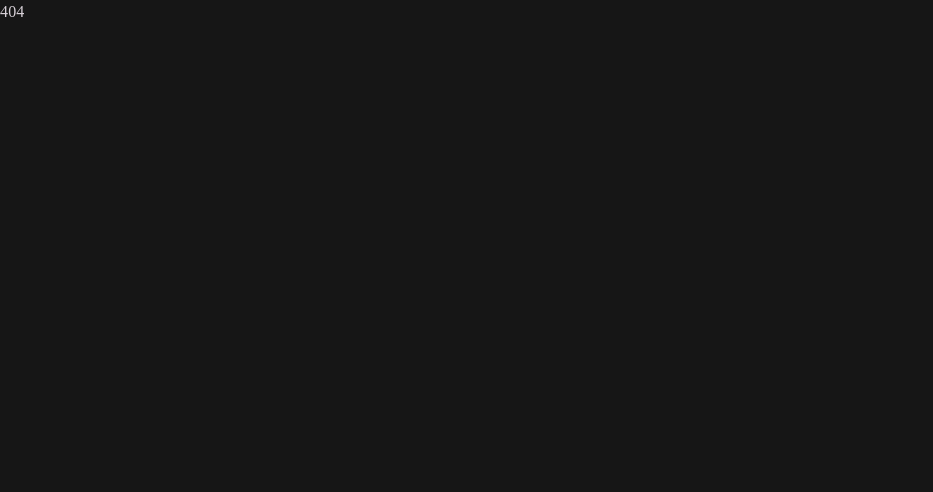
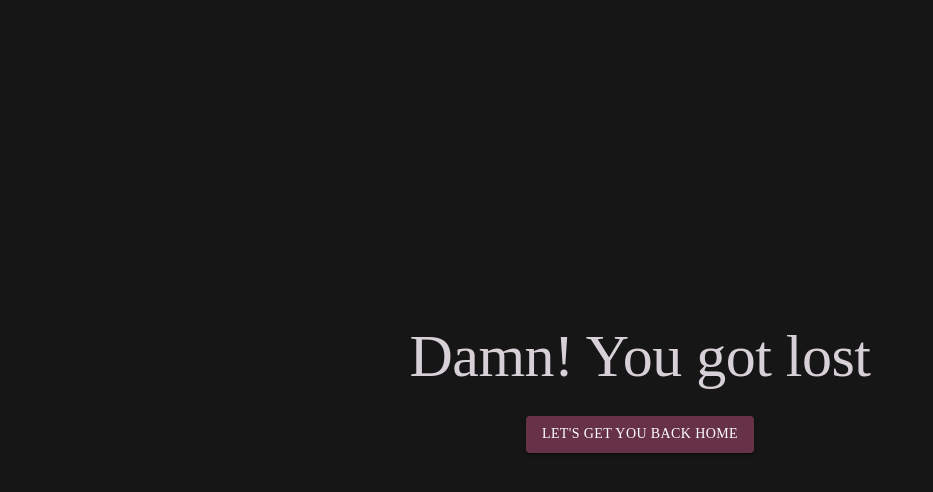
Before and after one commit to Vanessa-Kris/Vanessa-Kris.github.io, a React (Create React App) app: page /contact in a window 1280 px wide. Shown: the top 492 px of the page, without its empty margins (0-933 px from the left). Built offline with nearby package versions, Linux system fonts and the light colour scheme.

Commit message:
added error page

```diff
--- a/src/Pages/404.js
+++ b/src/Pages/404.js
@@ -1,5 +1,15 @@
+import { Box, Typography, Button } from "@mui/material";
 import React from "react";
 
 export default function PageNotFound() {
-  return <div>404</div>;
+  return (
+    <Box align="center" sx={{ mt: { md: 40, sm: 40, xs: 30 } }}>
+      <Typography variant="h2" sx={{ pb: 3 }}>
+        Damn! You got lost
+      </Typography>
+      <Button component="a" href="/" variant="contained">
+        Let's get you back home
+      </Button>
+    </Box>
+  );
 }
```
